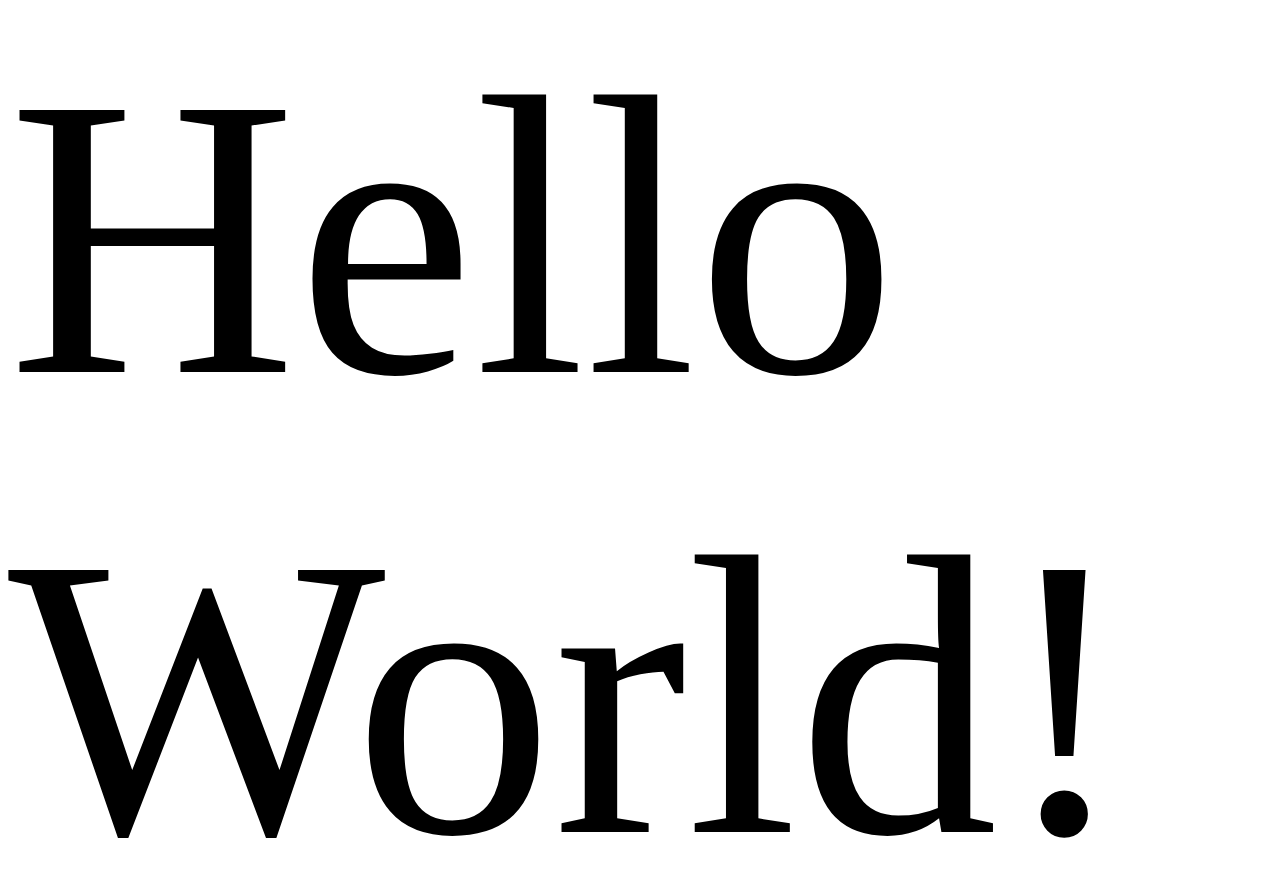
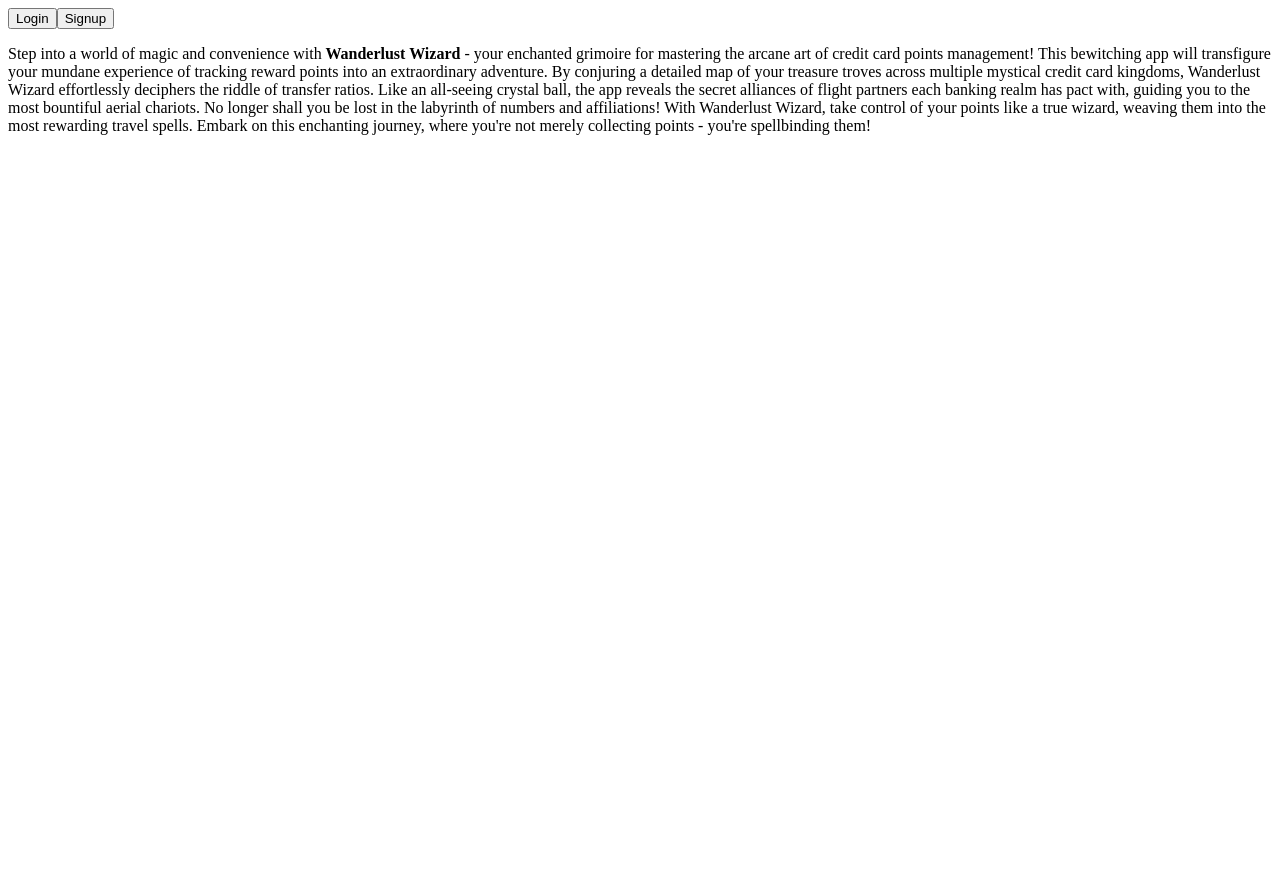
Before and after one commit to Traveling-Wizard/Travel, a React app: page / in a window 1280 px wide. Shown: the top 876 px of the page. After the commit the page ends 800 px from the top, so only its background shows below. Built offline with nearby package versions, Linux system fonts and the light colour scheme.

Commit message:
Edited homepage

```diff
--- a/src/pages/Home.tsx
+++ b/src/pages/Home.tsx
@@ -2,7 +2,34 @@ import React from 'react';
 import styles from '../styling/Home.module.scss';
 
 function Home(): JSX.Element {
-  return <div className={styles.container}>Hello World!</div>;
+  return (
+    <div className='Home'>
+      <button type='button' onClick={() => this.setState}>
+        Login
+      </button>
+      <button type='button' onClick={() => this.setState}>
+        Signup
+      </button>
+      <div className='blurb'>
+        <p>
+          Step into a world of magic and convenience with
+          <strong> Wanderlust Wizard</strong> - your enchanted grimoire for
+          mastering the arcane art of credit card points management! This
+          bewitching app will transfigure your mundane experience of tracking
+          reward points into an extraordinary adventure. By conjuring a detailed
+          map of your treasure troves across multiple mystical credit card
+          kingdoms, Wanderlust Wizard effortlessly deciphers the riddle of
+          transfer ratios. Like an all-seeing crystal ball, the app reveals the
+          secret alliances of flight partners each banking realm has pact with,
+          guiding you to the most bountiful aerial chariots. No longer shall you
+          be lost in the labyrinth of numbers and affiliations! With Wanderlust
+          Wizard, take control of your points like a true wizard, weaving them
+          into the most rewarding travel spells. Embark on this enchanting
+          journey, where you're not merely collecting points - you're
+          spellbinding them!
+        </p>
+      </div>
+    </div>
+  );
 }
-
 export default Home;
```
